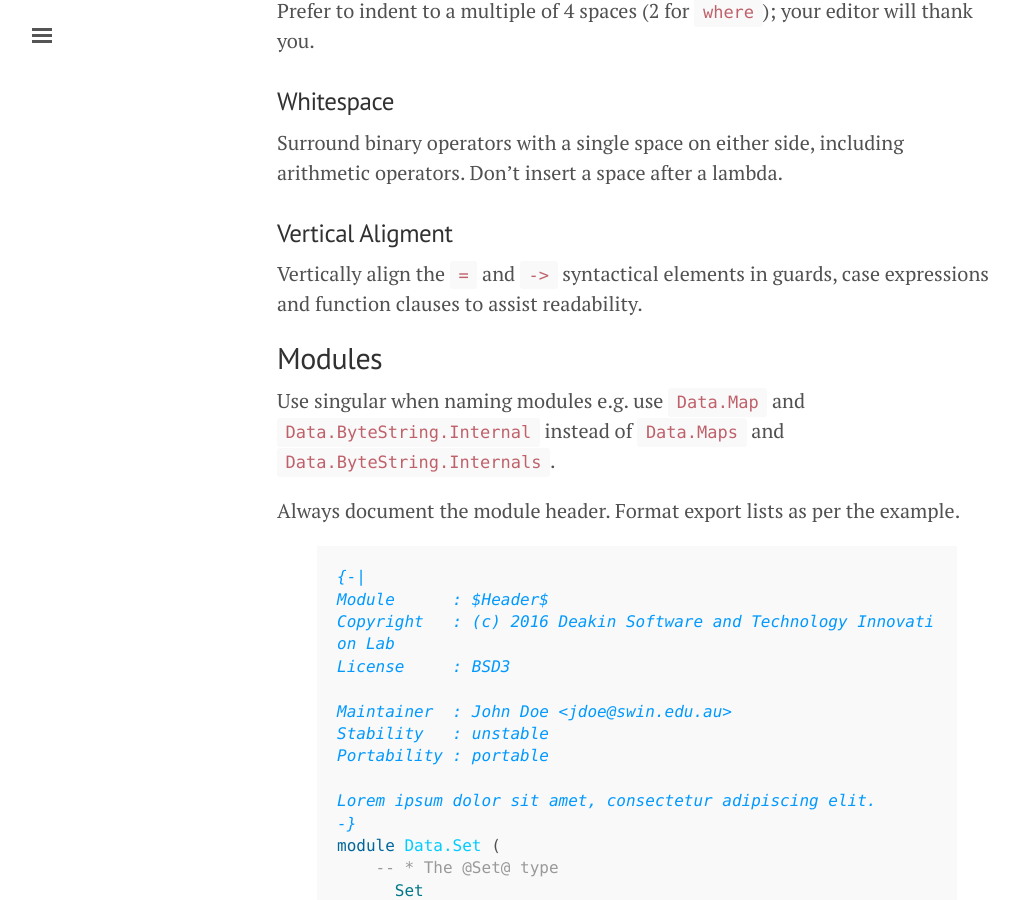
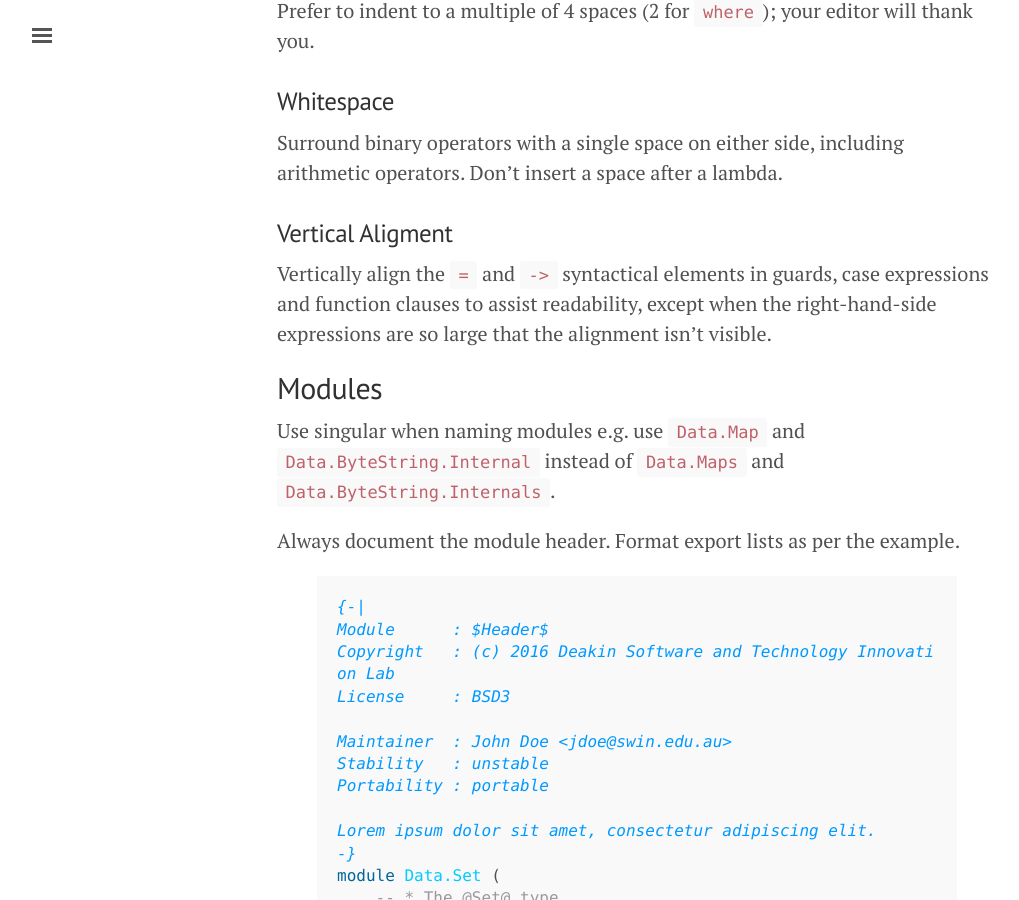
Before and after one commit to futufeld/haskell-guide, a Jekyll site: the page built from style.md, in a window 1280 px wide and 900 px high, scrolled down 1346 px. Shown: the whole window, without its empty margins (3-1022 px from the left). Built offline with Jekyll 4.4.1, drawn with Linux system fonts in a browser that asks for light colours.

Commit message:
DOC: Add exception case to vertical alignment

```diff
--- a/style.md
+++ b/style.md
@@ -31,7 +31,7 @@ arithmetic operators. Don't insert a space after a lambda.
 
 ### Vertical Aligment
 
-Vertically align the `=` and `->` syntactical elements in guards, case expressions and function clauses to assist readability.
+Vertically align the `=` and `->` syntactical elements in guards, case expressions and function clauses to assist readability, except when the right-hand-side expressions are so large that the alignment isn't visible.
 
 Modules
 -------
```
